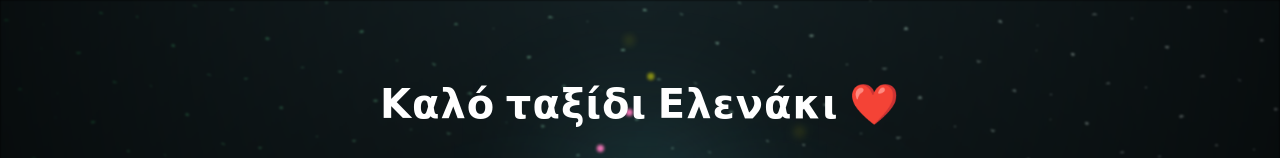
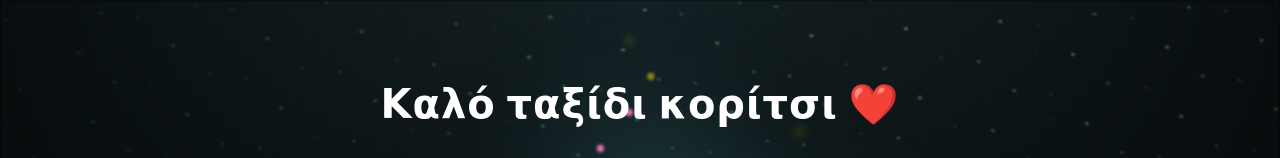
Before and after one commit to kalotaxidi/elenaki, a plain HTML site: page index.html in a window 1280 px wide. Shown: the top 158 px of the page. Drawn offline with Linux system fonts and the light colour scheme.

Commit message:
Update index.html

```diff
--- a/index.html
+++ b/index.html
@@ -13,7 +13,7 @@
 
     <!-- Static message section -->
     <div class="message-container">
-        <div id="customMessage" class="custom-message">Καλό ταξίδι Ελενάκι ❤️</div>
+        <div id="customMessage" class="custom-message">Καλό ταξίδι κορίτσι ❤️</div>
     </div>
 
     <!-- Flowers section -->
```
